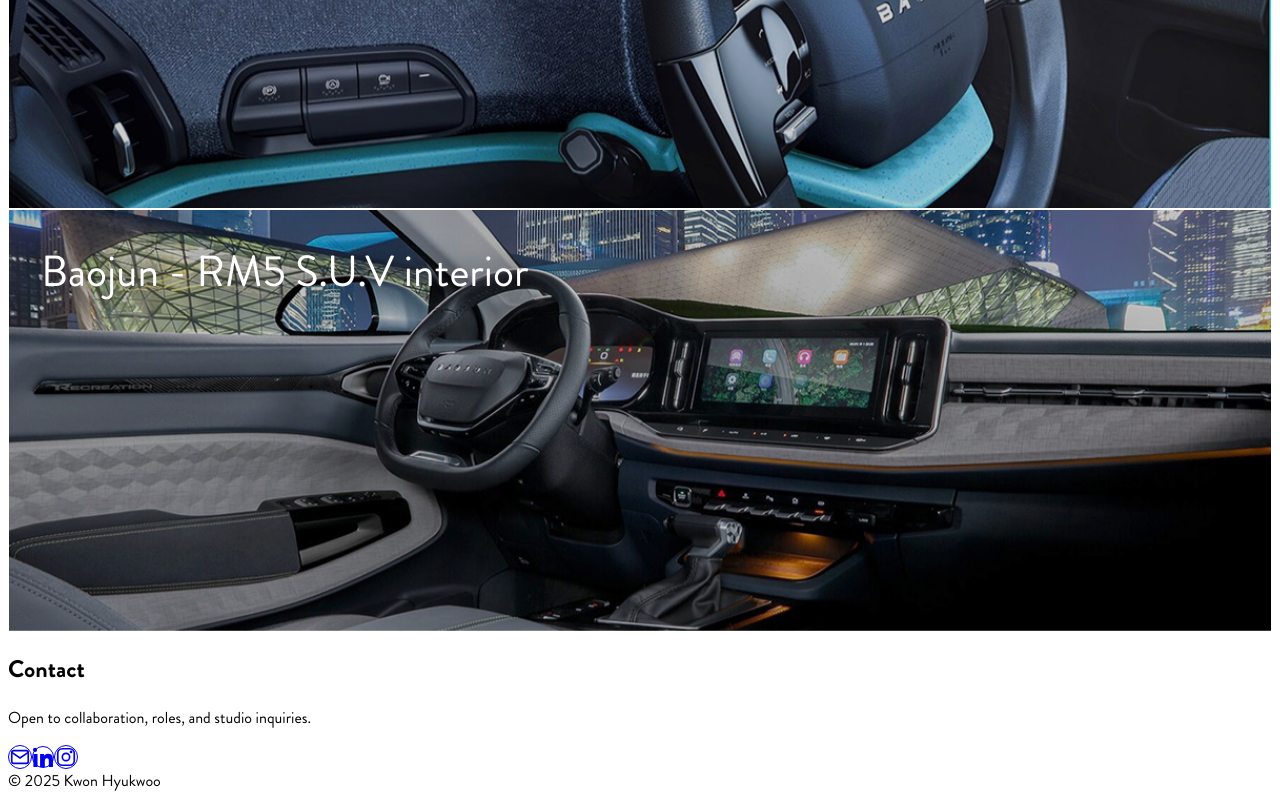
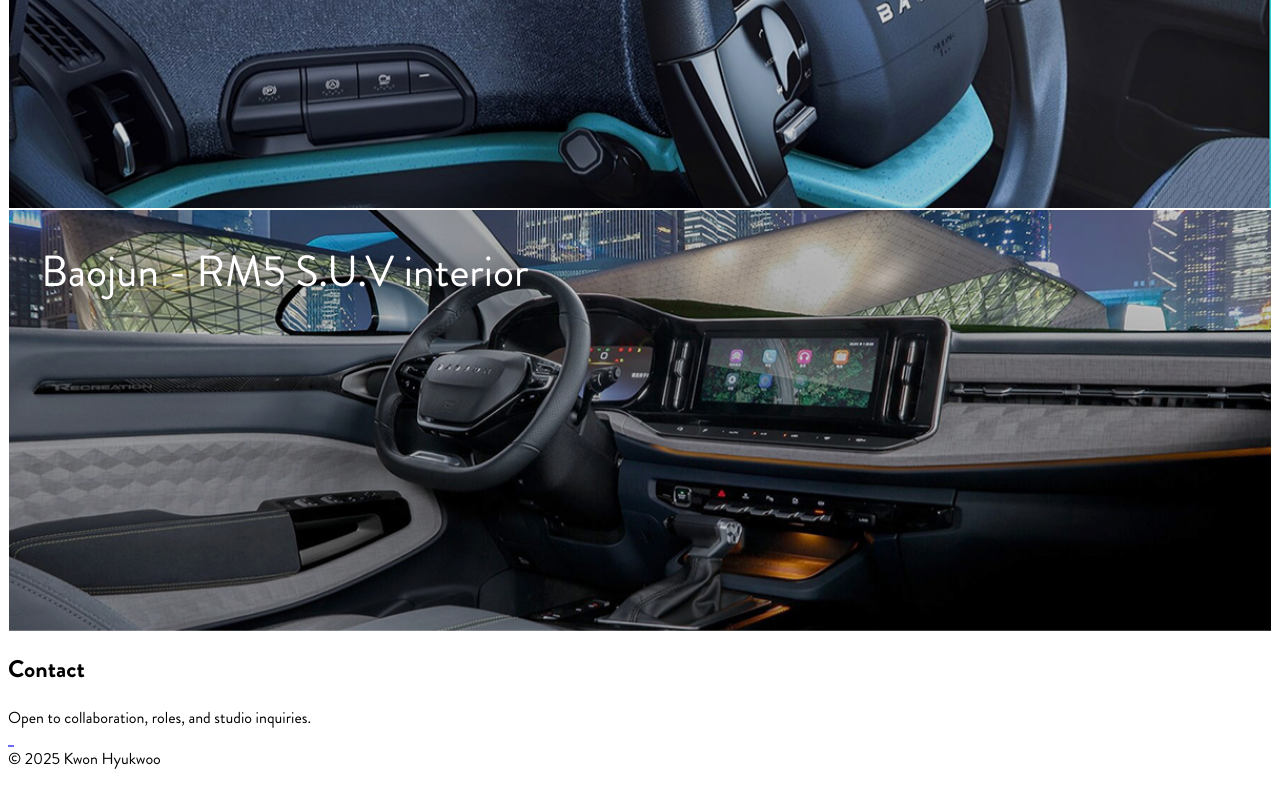
Before and after one commit to lyankwon808/portfolio, a Next.js app: page / in a window 1280 px wide. Shown: the part 2855-3655 px from the top of the page. After the commit the page ends 3633 px from the top, so only its background shows below. Built offline with nearby package versions, Linux system fonts and the light colour scheme.

Commit message:
fix(contact): email link

```diff
--- a/app/page.tsx
+++ b/app/page.tsx
@@ -1,9 +1,21 @@
 "use client";
+
 import Link from "next/link";
 import Image from "next/image";
 import { useMemo, useState } from "react";
 // 경로가 맞다면 그대로, 절대 경로를 쓰면 더 안전합니다: import { projects } from "@/lib/projects";
 import { projects } from "../lib/projects";
+import site from "@/lib/site";
+
+const subject = encodeURIComponent("Portfolio inquiry");
+const gmailHref =
+  `https://mail.google.com/mail/?view=cm` +
+  `&to=${encodeURIComponent(site.email)}` +
+  `&su=${subject}`;
+
+<a href={gmailHref} target="_blank" rel="noopener noreferrer" aria-label="Email" className="group inline-flex ...">
+  {/* 이메일 SVG 아이콘 */}
+</a>
 
 export default function Home() {
   const [filter, setFilter] =
@@ -94,52 +106,15 @@
     Open to collaboration, roles, and studio inquiries.
   </p>
 
-  <div className="mt-5 flex items-center gap-3">
-    {/* Email */}
-    <a
-      href="lyankwon808@gmail.com?subject=Portfolio%20inquiry"
-      aria-label="Email"
-      className="group inline-flex h-11 w-11 items-center justify-center rounded-full border border-neutral-300 text-neutral-900 hover:bg-black hover:text-white transition"
-    >
-      {/* Envelope icon */}
-      <svg viewBox="0 0 24 24" fill="none" stroke="currentColor" strokeWidth="1.8" width="22" height="22" aria-hidden="true">
-        <rect x="3" y="5" width="18" height="14" rx="2"></rect>
-        <path d="M3 7l9 6 9-6"></path>
-      </svg>
-      <span className="sr-only">Email</span>
+  <div className="mt-4 flex gap-3">
+    <a href={`mailto:${site.email}?subject=Portfolio%20inquiry`} className="inline-flex h-11 w-11 items-center justify-center rounded-full border border-neutral-300 hover:bg-neutral-50" aria-label="Email">
+      {/* …동일한 이메일 아이콘… */}
     </a>
-
-    {/* LinkedIn */}
-    <a
-      href="https://www.linkedin.com/in/hyukwoo-leon-kwon-33190161/"
-      target="_blank"
-      rel="noopener noreferrer"
-      aria-label="LinkedIn"
-      className="group inline-flex h-11 w-11 items-center justify-center rounded-full border border-neutral-300 text-neutral-900 hover:bg-[#0a66c2] hover:text-white transition"
-    >
-      {/* LinkedIn logo */}
-      <svg viewBox="0 0 24 24" width="20" height="20" aria-hidden="true">
-        <path fill="currentColor" d="M4.98 3.5a2.5 2.5 0 11-5 0 2.5 2.5 0 015 0zM.5 8.5h4.95V24H.5zM8.5 8.5h4.74v2.1h.07c.66-1.25 2.28-2.57 4.69-2.57 5.01 0 5.94 3.3 5.94 7.58V24h-4.95v-6.7c0-1.6-.03-3.66-2.23-3.66-2.23 0-2.57 1.74-2.57 3.54V24H8.5z"/>
-      </svg>
-      <span className="sr-only">LinkedIn</span>
+    <a href={site.linkedin} target="_blank" rel="noopener noreferrer" className="inline-flex h-11 w-11 items-center justify-center rounded-full border border-neutral-300 hover:bg-neutral-50" aria-label="LinkedIn">
+      {/* …동일한 LinkedIn 아이콘… */}
     </a>
-
-    {/* Instagram */}
-    <a
-      href="https://instagram.com/leon_h_kwon"
-      target="_blank"
-      rel="noopener noreferrer"
-      aria-label="Instagram"
-      className="group inline-flex h-11 w-11 items-center justify-center rounded-full border border-neutral-300 text-neutral-900 hover:bg-gradient-to-tr hover:from-[#f58529] hover:via-[#dd2a7b] hover:to-[#8134af] hover:text-white transition"
-      style={{ backgroundClip: "padding-box" }}
-    >
-      {/* Instagram outline */}
-      <svg viewBox="0 0 24 24" fill="none" stroke="currentColor" strokeWidth="1.8" width="22" height="22" aria-hidden="true">
-        <rect x="3" y="3" width="18" height="18" rx="5"></rect>
-        <circle cx="12" cy="12" r="4"></circle>
-        <circle cx="17.5" cy="6.5" r="1.5" fill="currentColor" stroke="none"></circle>
-      </svg>
-      <span className="sr-only">Instagram</span>
+    <a href={site.instagram} target="_blank" rel="noopener noreferrer" className="inline-flex h-11 w-11 items-center justify-center rounded-full border border-neutral-300 hover:bg-neutral-50" aria-label="Instagram">
+      {/* …동일한 Instagram 아이콘… */}
     </a>
   </div>
 </section>
```
